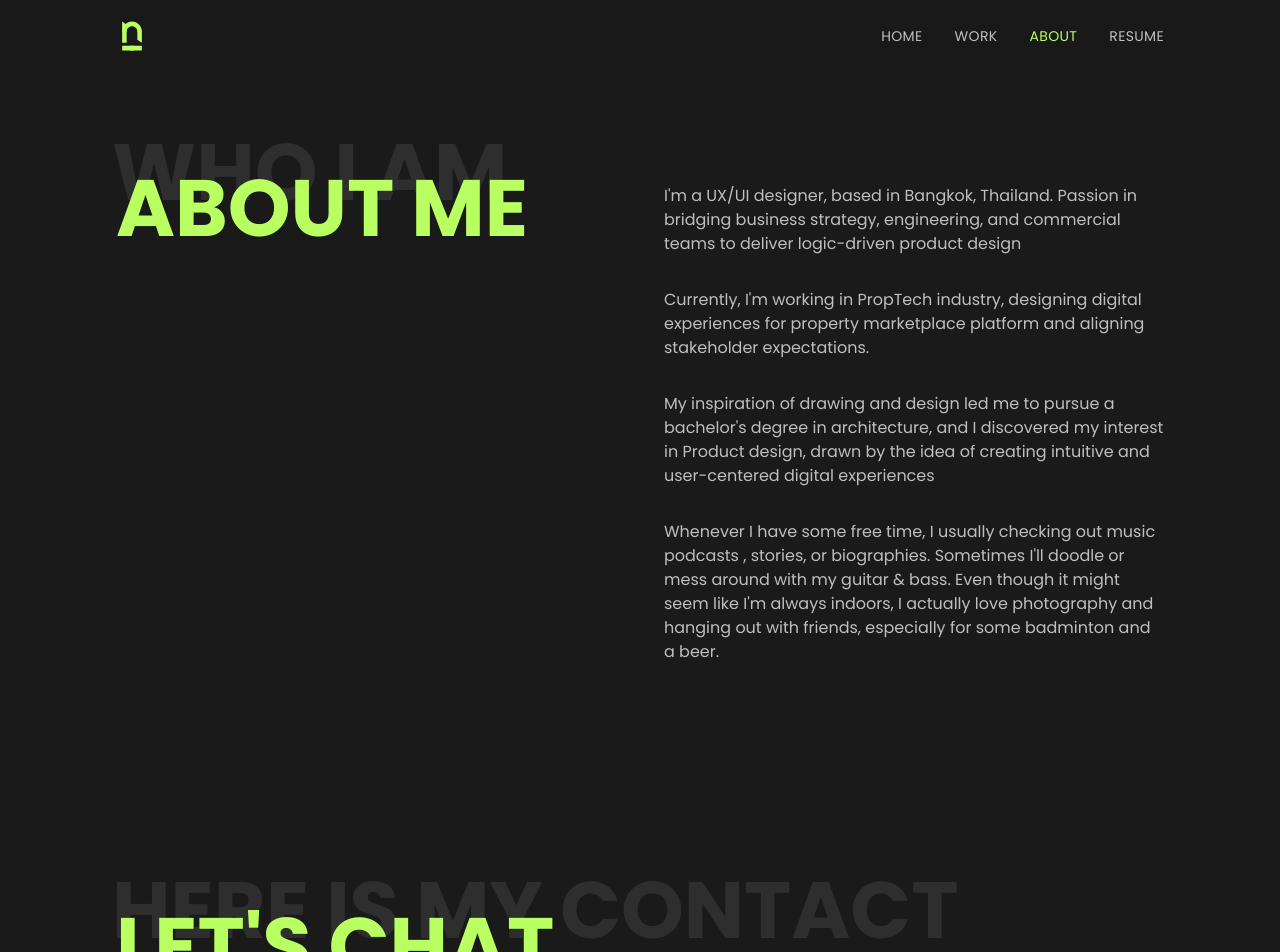
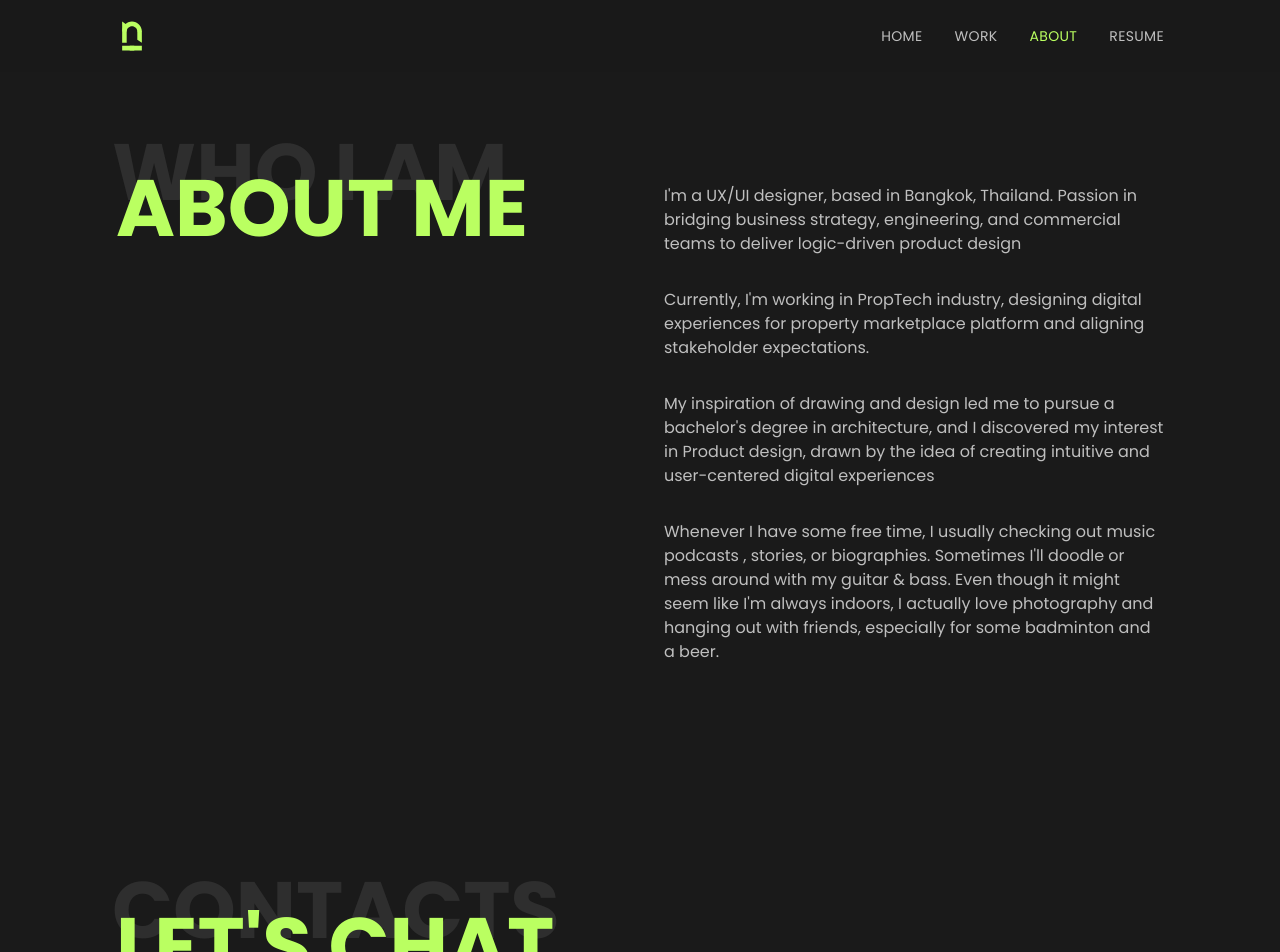
Before and after one commit to alastga123/nithiport, a Next.js app: page /about in a window 1280 px wide. Shown: the top 952 px of the page. Built offline with nearby package versions, Linux system fonts and the light colour scheme.

Commit message:
Update ContactSection.tsx

```diff
--- a/components/ContactSection.tsx
+++ b/components/ContactSection.tsx
@@ -38,7 +38,7 @@ export default function ContactSection({ compact = false }: { compact?: boolean
         transition={{ duration: 0.6 }}
       >
       <Container>
-        <GhostHeading ghost="HERE IS MY CONTACT" front="LET'S CHAT" className="text-[clamp(32px,7vw,80px)]" />
+        <GhostHeading ghost="CONTACTS" front="LET'S CHAT" className="text-[clamp(32px,7vw,80px)]" />
 
         <div className="mt-10 flex flex-col gap-3 text-lg">
           <button
```
